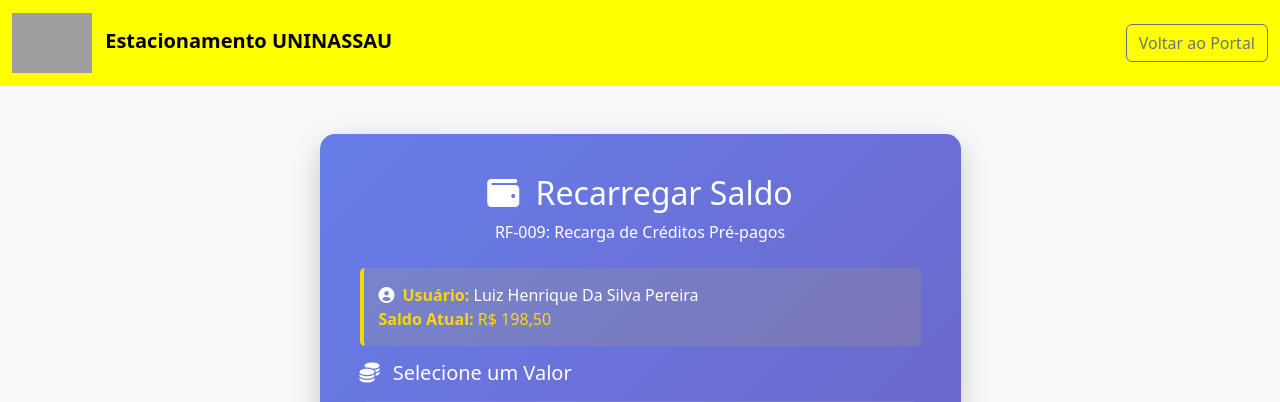
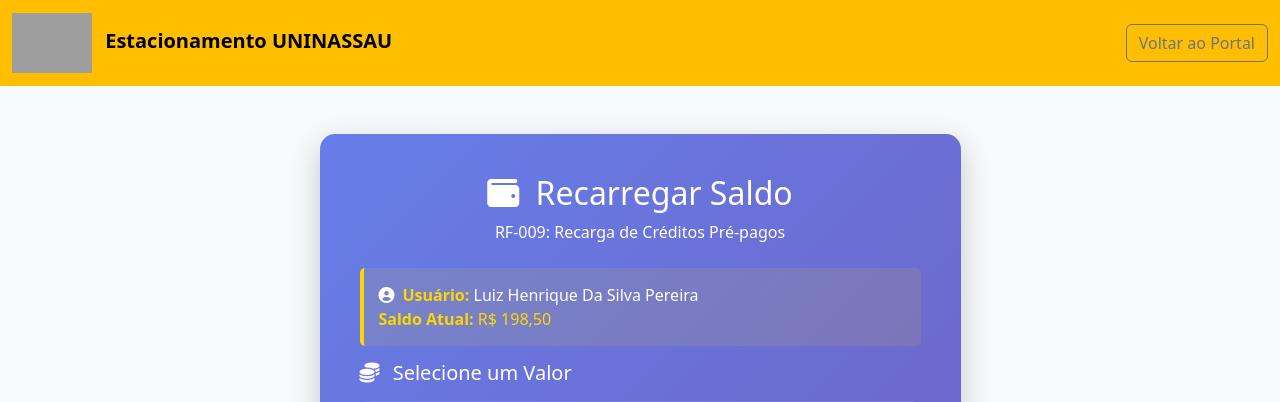
Before and after one commit to Riykikira/PROJETO-VIVIANO, a PHP site: page /HTML/recarga.html in a window 1280 px wide. Shown: the top 402 px of the page. Run offline with PHP 8.4, Linux system fonts and the light colour scheme; grey boxes are pictures that could not be loaded.

Commit message:
atualização

```diff
--- /dev/null
+++ b/src/frontend/PHP/Index.php
@@ -0,0 +1,5 @@
+<?php
+echo "Hello, World!";
+
+
+?>
--- a/src/frontend/css/styles.css
+++ b/src/frontend/css/styles.css
@@ -14,7 +14,7 @@ h1, h2, h3, h4, h5, h6, .navbar-brand, .nav-link, .btn, p, span, div {
 
 .navbar-brand {
     font-weight: bold;
-
+    background-color:#ff1b1b00;
 }
 
 .sidebar {
@@ -37,9 +37,7 @@ h1, h2, h3, h4, h5, h6, .navbar-brand, .nav-link, .btn, p, span, div {
     color: #0d6efd;
     font-weight: bold;
 }
-.navbar
-{
-   background-color: #FFFF00;
-   position: relative;
-
+.navbar {
+    background-color: #ffbf00 !important;
+    position: relative;
 }
```
Also changed, not shown: src/frontend/HTML/index.html (+4 -2 lines), src/frontend/css/layout.css (+0 -7 lines), src/frontend/HTML/loginfunc.html (added), src/frontend/HTML/visitante.html (renamed from src/frontend/visitante.html).
